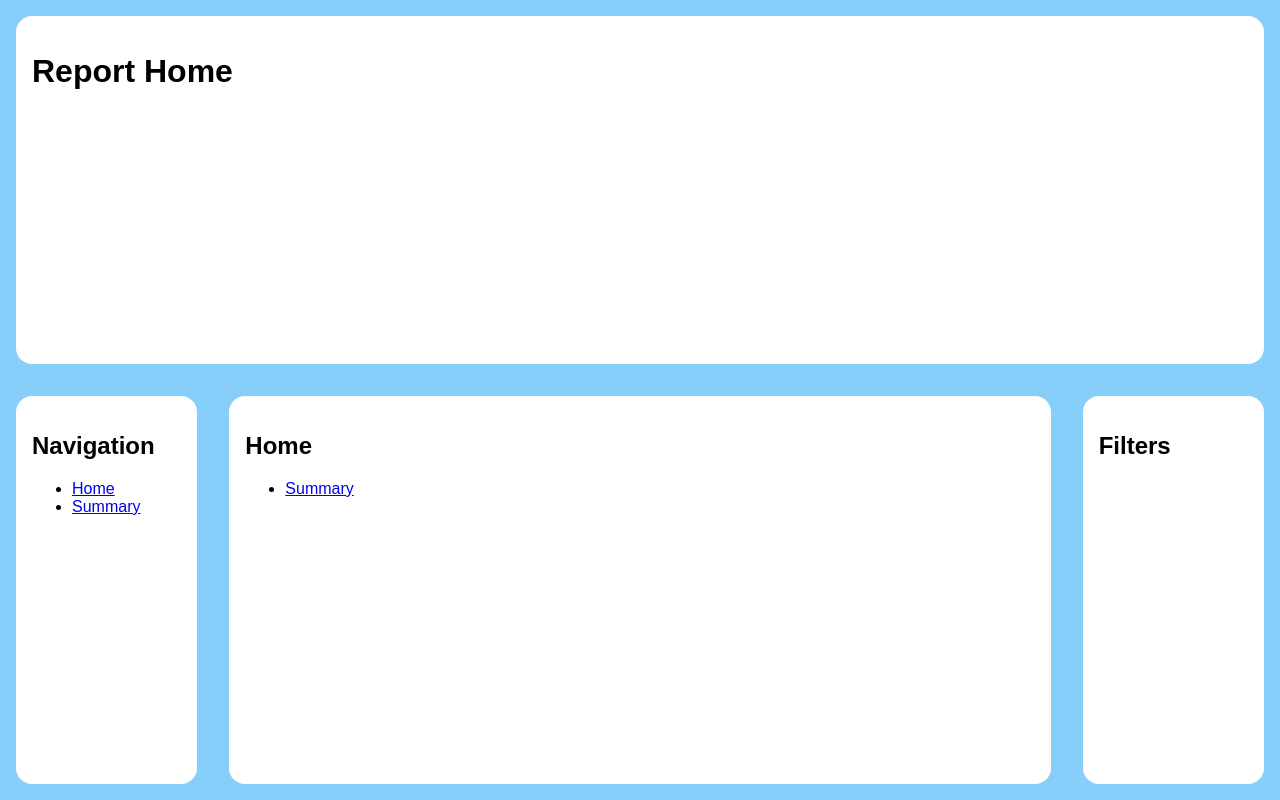
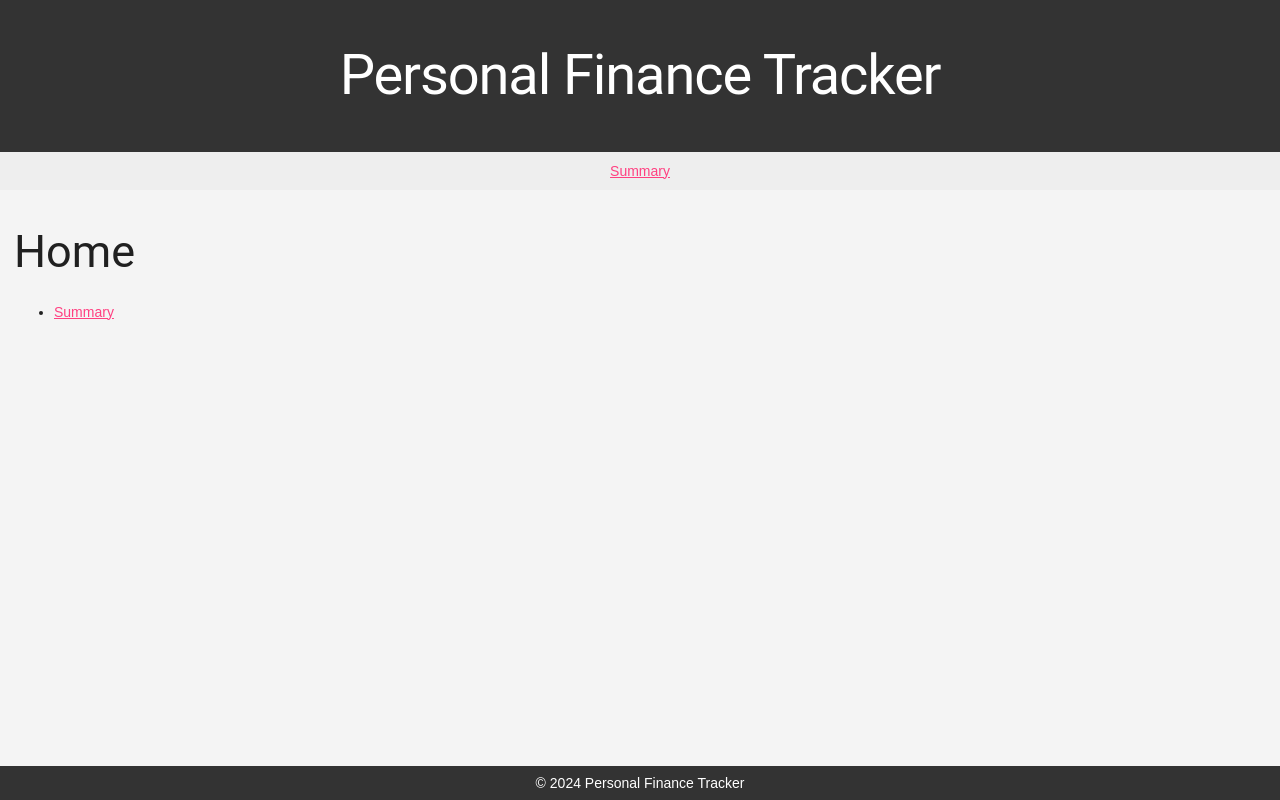
Before and after one commit to Bugzey/finance-tracker, a Flask app: page / in a window 1280 px wide. Run offline with Flask 3, Linux system fonts and the light colour scheme.

Commit message:
Added new templates, metrics, diffs, refactor summary module to be simpler

```diff
--- a/finance_tracker/report/app.py
+++ b/finance_tracker/report/app.py
@@ -11,7 +11,7 @@ from flask import (
     render_template,
     request,
 )
-from sqlalchemy import text
+from sqlalchemy.orm import Session
 
 from finance_tracker.report.summary import (
     SummaryMetrics,
@@ -42,9 +42,20 @@ def home():
 
 @app.route("/summary/")
 def summary():
-    with app.config.engine.begin() as con:
-        accounts = con.execute(text("select id, name from account")).all()
-        periods = con.execute(text("select id, code from period order by code")).all()
+    period = request.form.get("period")
+    account_id = request.form.get("account_id")
+    with Session(app.config.engine) as sess:
+        metrics = SummaryMetrics(sess, period=period, account_id=account_id)
+        current_month_spend = metrics.current_month_total()
+        last_month_spend = metrics.previous_month_total()
+        previous_year_spend = metrics.previous_year_total()
+
+    return render_template(
+        "summary.html",
+        current_month_spend=current_month_spend,
+        last_month_spend=last_month_spend,
+        previous_year_spend=previous_year_spend,
+    )
 
     account_id = request.args.get("account")
     account_id = int(account_id) if account_id else accounts[0][0]
--- /dev/null
+++ b/finance_tracker/report/static/css/style.css
@@ -0,0 +1,96 @@
+body {
+  font-family: sans-serif;
+  margin: 0;
+  padding: 0;
+  background-color: #f4f4f4;
+}
+
+header {
+  background-color: #333;
+  color: #fff;
+  padding: 1em 0;
+  text-align: center;
+}
+
+nav {
+  background-color: #eee;
+  padding: 0.5em 0;
+}
+
+nav ul {
+  list-style: none;
+  padding: 0;
+  margin: 0;
+  text-align: center;
+}
+
+nav li {
+  display: inline;
+  margin: 0 1em;
+}
+
+main {
+  padding: 1em;
+}
+
+footer {
+  background-color: #333;
+  color: #fff;
+  text-align: center;
+  padding: 0.5em 0;
+  position: fixed;
+  bottom: 0;
+  width: 100%;
+}
+
+.summary-section {
+  margin-bottom: 2em;
+  background-color: #fff;
+  padding: 1em;
+  border-radius: 5px;
+  box-shadow: 0 2px 5px rgba(0, 0, 0, 0.1);
+}
+
+.metric-container {
+  display: flex;
+  flex-direction: column;
+  align-items: center;
+  padding: 1em;
+  margin-bottom: 1em;
+  border: 1px solid #ccc;
+  border-radius: 5px;
+}
+
+.metric-value {
+  font-size: 2em;
+  font-weight: bold;
+}
+
+.metric-label {
+  font-size: 1em;
+  color: #555;
+}
+
+.metric-comparison {
+  display: flex;
+  flex-direction: column;
+  align-items: center;
+  color: #777;
+}
+
+table {
+  width: 100%;
+  border-collapse: collapse;
+  margin-top: 1em;
+}
+
+th, td {
+  padding: 0.5em;
+  text-align: left;
+  border-bottom: 1px solid #ddd;
+}
+
+th {
+  background-color: #f2f2f2;
+  font-weight: bold;
+}
--- a/finance_tracker/report/static/style.css
+++ /dev/null
@@ -1,72 +0,0 @@
-body {
-	/*	Basics	*/
-	font-family: Ubuntu, sans-serif;
-	font-size: 16px;
-	box-sizing: bounding-box;
-	max-width: 80rem;
-	margin: auto;
-	background: LightSkyBlue;
-
-	/*	Child elements	*/
-	display: flex;
-	flex-direction: row;
-	flex-wrap: wrap;
-}
-
-header {
-	flex: 1 1 100%;
-}
-
-header,
-nav,
-main,
-aside {
-	border-radius: 1rem;
-	margin: 1rem 1rem;
-	padding: 1rem 1rem;
-	background: white;
-}
-
-nav {
-	flex: 1 1 10%;
-}
-
-main {
-	background: white;
-	flex: 1 1 60%;
-}
-
-aside {
-	background: white;
-	flex: 1 1 10%;
-}
-
-/*	Metrics	*/
-
-div.metrics {
-	display: flex;
-	flex-direction: row;
-	justify-content: space-between;
-}
-
-div.metric {
-	display: flex;
-	flex-direction: column;
-}
-
-div.main_metric {
-	width: 50%;
-}
-
-div.secondary_metric {
-	width: 50%;
-}
-
-p.label {
-	font-size: 1em;
-}
-
-p.value {
-	font-size: 2em;
-	margin: 0 0.5;
-}
--- a/finance_tracker/report/summary.py
+++ b/finance_tracker/report/summary.py
@@ -20,42 +20,17 @@ from typing import Self
 
 import matplotlib
 import matplotlib.pyplot as plt
-from sqlalchemy.engine import Engine
-from sqlalchemy import text
+from sqlalchemy import Engine, select, func
+from sqlalchemy.orm import Session
+
+from finance_tracker.models import (
+    AccountModel,
+    PeriodModel,
+    TransactionModel,
+)
 
 
 matplotlib.use("svg")
-
-SUMMARY_QUERY = """-- # noqa
-with base as
-(
-    select
-        sum(case when per.period_start = :period then tran.amount end) as current_month_total
-        , sum(case when per.period_start = :previous_month_period then tran.amount end) as previous_month_total
-        , sum(case when per.period_start = :previous_year_period then tran.amount end) as previous_year_total
-    from
-        "transaction" tran
-
-        left join period per
-        on tran.period_id = per.id
-
-    where
-        1 = 1
-        and tran.account_id = :account_id
-)
-
-select
-    base.current_month_total
-    , base.previous_month_total
-    , base.current_month_total - base.previous_month_total as month_over_month_difference
-    , (base.current_month_total - base.previous_month_total ) / base.previous_month_total as month_over_month_percent
-    , base.previous_year_total
-    , (base.current_month_total - base.previous_year_total) as year_over_year_difference
-    , (base.current_month_total - base.previous_year_total) / base.previous_year_total as year_over_year_percent
-
-from
-    base;
-"""
 
 
 TOTAL_HISTORY_QUERY = """-- # noqa
@@ -89,52 +64,41 @@ group by
 
 @dataclass
 class SummaryMetrics:
-    current_month_total: float
-    previous_month_total: float
-    previous_year_total: float
-
-    month_over_month_difference: float
-    month_over_month_percent: float
-    year_over_year_difference: float
-    year_over_year_percent: float
+    sess: Session
+    period: dt.date | None = None
+    account_id: int | None = None
 
     def __post_init__(self):
-        for item in fields(self):
-            if item.type in (int, float):
-                self.__dict__[item.name] = self.__dict__[item.name] or 0.0
+        self.period = self.period or self.sess.scalar(func.max(PeriodModel.period_start))
+        self.account_id = self.account_id or 1
 
-    @classmethod
-    def from_engine(
-        cls,
-        engine: Engine,
-        account_id: int = 1,
-        period_id: int | None = None,
-    ) -> Self:
-        #   Test - pass a query
-        with engine.begin() as con:
-            if period_id:
-                period = con.execute(
-                    text("select period_start from period where id = :id"),
-                    parameters={"id": period_id},
-                ).scalar()
-                period = dt.date.fromisoformat(period)
-            else:
-                period = dt.date.today().replace(day=1)
+    def _get_total_query(self, period: dt.date) -> float:
+        query = (
+            select(func.sum(TransactionModel.amount).label("amount"))
+            .where(
+                TransactionModel.period_id == (
+                    select(PeriodModel.id)
+                    .where(PeriodModel.period_start == period)
+                )
+            )
+            .group_by(TransactionModel.period_id)
+        )
+        return query
 
-            previous_month = (period - dt.timedelta(days=1)).replace(day=1)
-            previous_year = period.replace(year=period.year - 1)
+    def current_month_total(self) -> float:
+        query = self._get_total_query(self.period)
+        return self.sess.scalar(query) or 0.0
 
-            result = con.execute(
-                text(SUMMARY_QUERY),
-                parameters=dict(
-                    account_id=account_id,
-                    period=period,
-                    previous_month_period=previous_month,
-                    previous_year_period=previous_year,
-                ),
-            ).fetchone()
+    def previous_month_total(self) -> float:
+        period = dt.date(self.period.year, self.period.month, 1) - dt.timedelta(days=1)
+        period = dt.date(period.year, period.month, 1)
+        query = self._get_total_query(period)
+        return self.sess.scalar(query) or 0.0
 
-        return cls(**result._mapping)
+    def previous_year_total(self) -> float:
+        period = dt.date(self.period.year - 1, self.period.month, self.period.day)
+        query = self._get_total_query(period)
+        return self.sess.scalar(query) or 0.0
 
 
 @dataclass
--- a/finance_tracker/report/templates/base.html
+++ b/finance_tracker/report/templates/base.html
@@ -1,30 +1,39 @@
-<html>
+<!DOCTYPE html>
+<html lang="en">
 <head>
-		<title>{% block title %}{% endblock %} - Finance Tracker</title>
-		<link rel="stylesheet" href={{ url_for("static", filename="style.css") }}>
-		<meta charset="utf-8">
-		<meta name="viewport" content="width=device-width, initial-scale=1">
+    <meta charset="UTF-8">
+    <meta name="viewport" content="width=device-width, initial-scale=1.0">
+    <title>Personal Finance Tracker</title>
+
+    <!-- Material Design Lite CSS -->
+    <link rel="stylesheet" href="https://fonts.googleapis.com/icon?family=Material+Icons">
+    <link rel="stylesheet" href="https://code.getmdl.io/1.3.0/material.min.css">
+
+    <link rel="stylesheet" href="{{ url_for('static', filename='css/style.css') }}">
+
 </head>
+<body>
 
-	<body>
     <header>
-			<h1>{% block inner_title %}{% endblock %}</h1>
+        <h1>Personal Finance Tracker</h1>
     </header>
+
     <nav>
-			<h2>Navigation</h2>
         <ul>
-				<li><a href={{ url_for("home") }}>Home</a></li>
-				<li><a href={{ url_for("summary") }}>Summary</a></li>
+            <li><a href="{{ url_for('summary') }}">Summary</a></li>
+            <!-- Add other navigation links here -->
         </ul>
     </nav>
+
     <main>
-			{% block content %}
-			{% endblock %}
+        {% block content %}{% endblock %}
     </main>
-		<aside>
-			<h2>Filters</h2>
-			{% block filters %}
-			{% endblock %}
-		</aside>
+
+    <footer>
+        &copy; 2024 Personal Finance Tracker
+    </footer>
+
+    <!-- Material Design Lite JavaScript -->
+    <script src="https://code.getmdl.io/1.3.0/material.min.js"></script>
 </body>
 </html>
```
Also changed, not shown: finance_tracker/main.py (+0 -9 lines), finance_tracker/report/templates/_macros.html (added, +41 -0 lines), finance_tracker/report/templates/summary.html (+16 -66 lines). Lines whose indentation alone changed are shown as unchanged.
